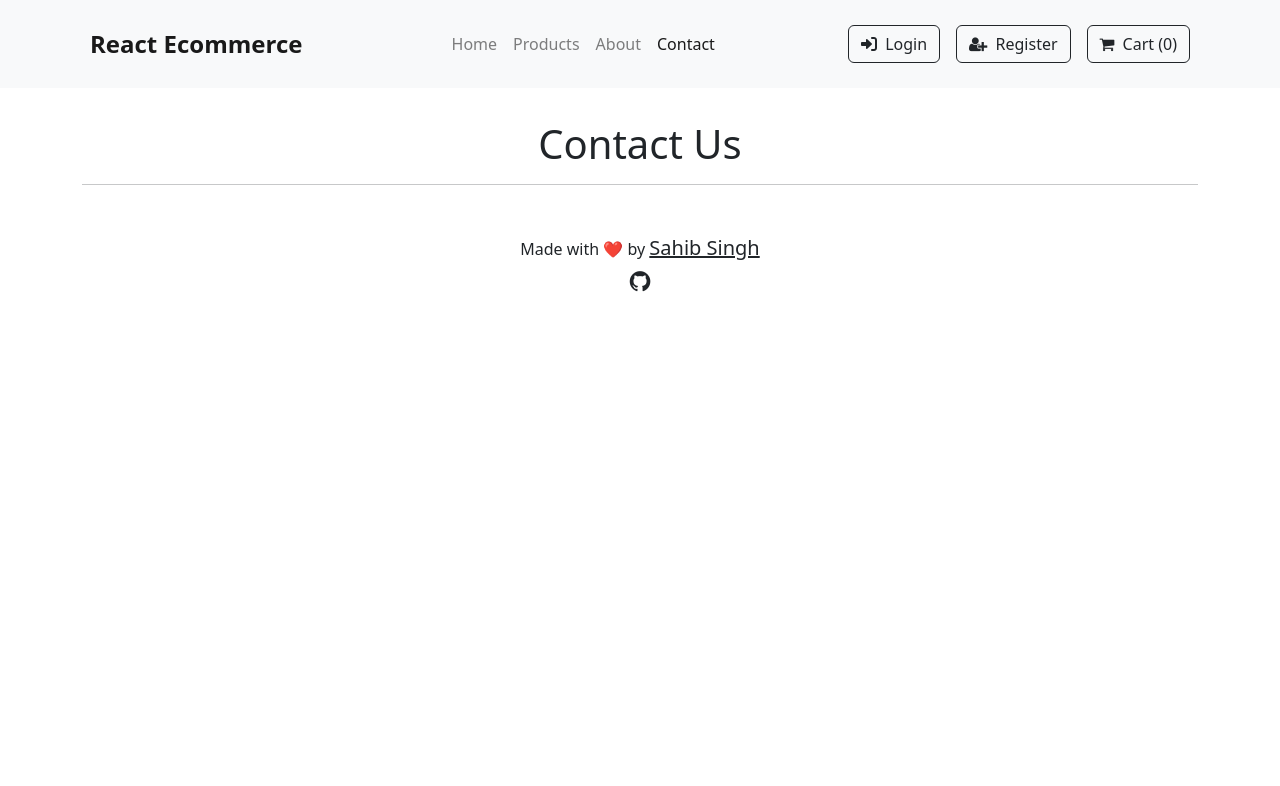
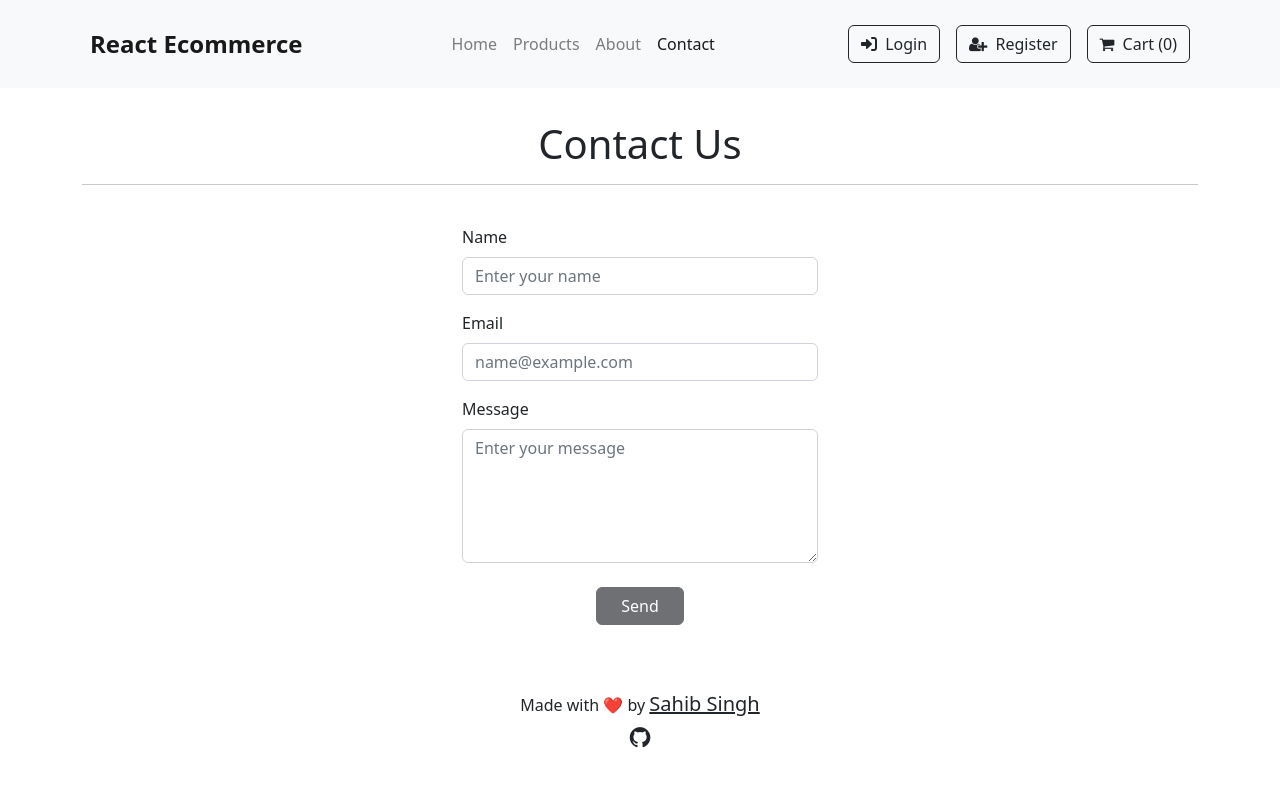
Before and after one commit to renna-sab/React_E-Commerce, a React (Create React App) app: page /contact in a window 1280 px wide. Shown: the top 786 px of the page. Built offline with nearby package versions, Linux system fonts and the light colour scheme.

Commit message:
Added Contact Page

```diff
--- a/src/pages/ContactPage.jsx
+++ b/src/pages/ContactPage.jsx
@@ -1,4 +1,4 @@
-import React from 'react'
+import React from "react";
 import { Footer, Navbar } from "../components";
 const ContactPage = () => {
   return (
@@ -7,11 +7,52 @@ const ContactPage = () => {
       <div className="container my-3 py-3">
         <h1 className="text-center">Contact Us</h1>
         <hr />
-
+        <div class="row my-4 h-100">
+          <div className="col-md-4 col-lg-4 col-sm-8 mx-auto">
+            <form>
+              <div class="form my-3">
+                <label for="Name">Name</label>
+                <input
+                  type="email"
+                  class="form-control"
+                  id="Name"
+                  placeholder="Enter your name"
+                />
+              </div>
+              <div class="form my-3">
+                <label for="Email">Email</label>
+                <input
+                  type="email"
+                  class="form-control"
+                  id="Email"
+                  placeholder="name@example.com"
+                />
+              </div>
+              <div class="form  my-3">
+                <label for="Password">Message</label>
+                <textarea
+                  rows={5}
+                  class="form-control"
+                  id="Password"
+                  placeholder="Enter your message"
+                />
+              </div>
+              <div className="text-center">
+                <button
+                  class="my-2 px-4 mx-auto btn btn-dark"
+                  type="submit"
+                  disabled
+                >
+                  Send
+                </button>
+              </div>
+            </form>
+          </div>
+        </div>
       </div>
       <Footer />
     </>
-  )
-}
+  );
+};
 
-export default ContactPage
+export default ContactPage;
--- a/src/pages/Login.jsx
+++ b/src/pages/Login.jsx
@@ -12,8 +12,8 @@ const Login = () => {
         <div class="row my-4 h-100">
           <div className="col-md-4 col-lg-4 col-sm-8 mx-auto">
             <form>
-              <div class="form-floating my-3">
-                <label for="floatingInput  display-4">Email address</label>
+              <div class="my-3">
+                <label for="display-4">Email address</label>
                 <input
                   type="email"
                   class="form-control"
@@ -21,7 +21,7 @@ const Login = () => {
                   placeholder="name@example.com"
                 />
               </div>
-              <div class="form-floating  my-3">
+              <div class="my-3">
                 <label for="floatingPassword display-4">Password</label>
                 <input
                   type="password"
--- a/src/pages/Register.jsx
+++ b/src/pages/Register.jsx
@@ -11,15 +11,16 @@ const Register = () => {
                 <div class="row my-4 h-100">
                     <div className="col-md-4 col-lg-4 col-sm-8 mx-auto">
                         <form>
-                            <div class="form- my-3">
+                            <div class="form my-3">
                                 <label for="Name">Full Name</label>
                                 <input
                                     type="email"
                                     class="form-control"
                                     id="Name"
+                                    placeholder="Enter Your Name"
                                 />
                             </div>
-                            <div class="form- my-3">
+                            <div class="form my-3">
                                 <label for="Email">Email address</label>
                                 <input
                                     type="email"
@@ -28,7 +29,7 @@ const Register = () => {
                                     placeholder="name@example.com"
                                 />
                             </div>
-                            <div class="form-  my-3">
+                            <div class="form  my-3">
                                 <label for="Password">Password</label>
                                 <input
                                     type="password"
```
